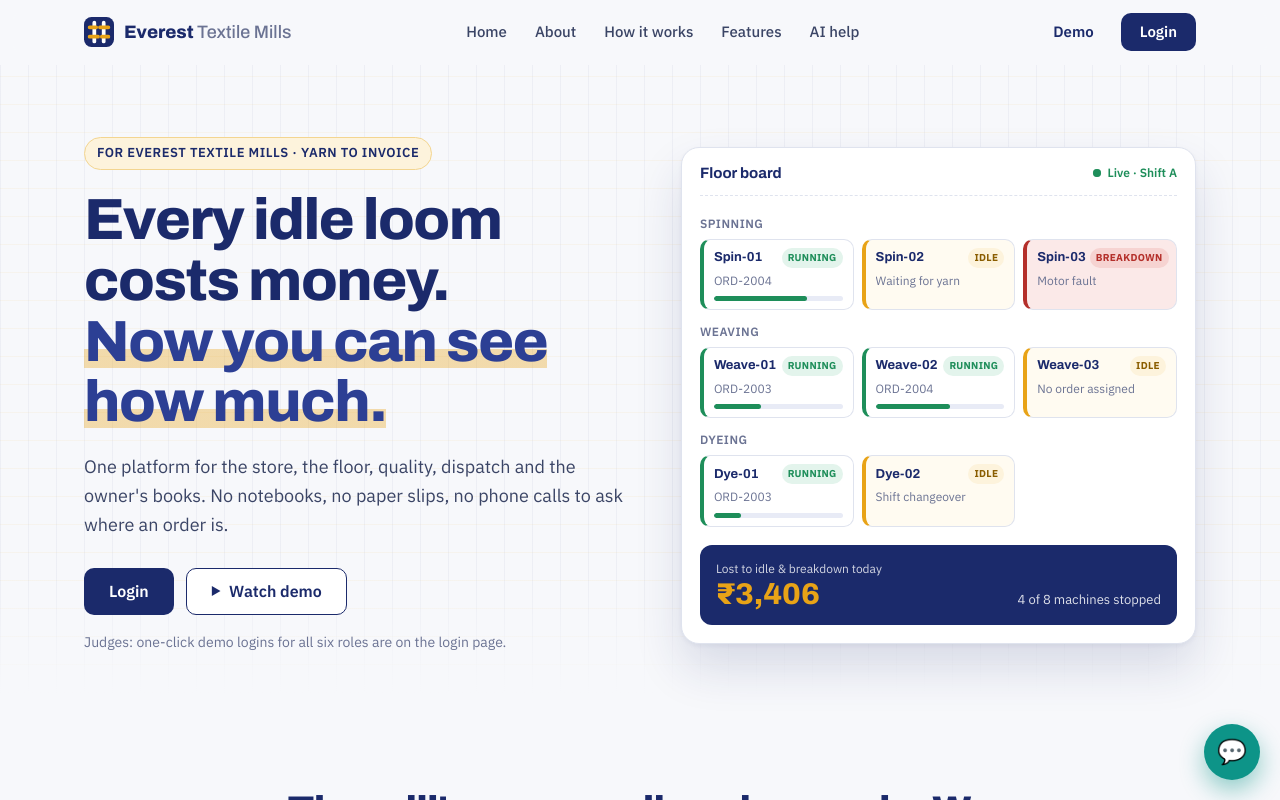
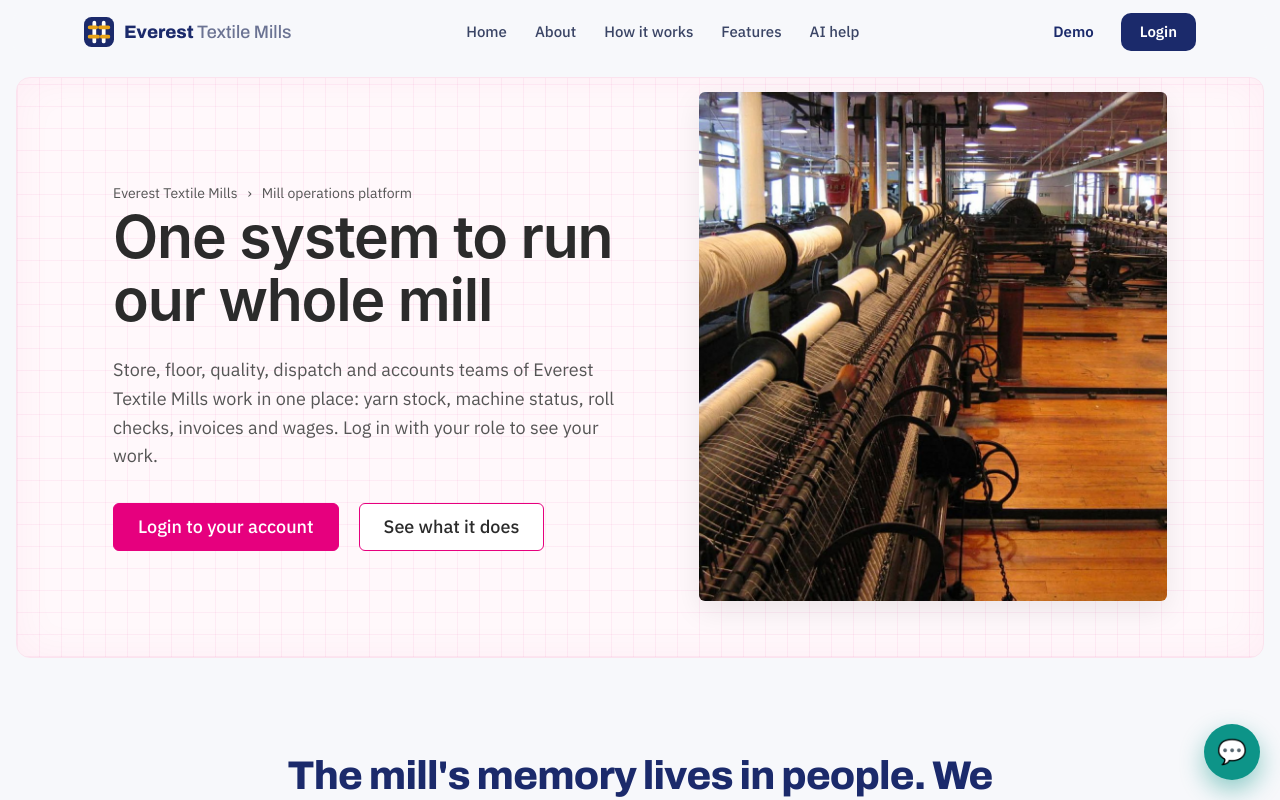
Before and after one commit to shubhamshubham66/Textile_Manufacturing_Platform, a React (Vite) app in the folder frontend/: page / in a window 1280 px wide. Shown: the top 800 px of the page. Built offline with nearby package versions, Linux system fonts and the light colour scheme.

Commit message:
Landing hero: mill-floor photo and single-company text

```diff
--- a/frontend/src/components/Hero.jsx
+++ b/frontend/src/components/Hero.jsx
@@ -1,127 +1,46 @@
-import { useEffect, useState } from "react";
-
-// Hero: the pitch on the left, a live-looking "floor board" on the right.
-// The floor board is the one animated moment on the page: the idle-loss counter
-// ticks up while machines sit idle — the product's unique point, shown not told.
-// Figures are illustrative demo values (they match the seeded demo data).
-
-const MACHINES = [
-  { name: "Spin-01", stage: "Spinning", status: "running", order: "ORD-2004", pct: 72 },
-  { name: "Spin-02", stage: "Spinning", status: "idle", note: "Waiting for yarn" },
-  { name: "Spin-03", stage: "Spinning", status: "breakdown", note: "Motor fault" },
-  { name: "Weave-01", stage: "Weaving", status: "running", order: "ORD-2003", pct: 37 },
-  { name: "Weave-02", stage: "Weaving", status: "running", order: "ORD-2004", pct: 58 },
-  { name: "Weave-03", stage: "Weaving", status: "idle", note: "No order assigned" },
-  { name: "Dye-01", stage: "Dyeing", status: "running", order: "ORD-2003", pct: 21 },
-  { name: "Dye-02", stage: "Dyeing", status: "idle", note: "Shift changeover" },
-];
-
-// ₹ per second lost by the idle/breakdown machines above (250+250+400+300 ₹/hr).
-const LOSS_PER_SEC = 1200 / 3600;
-const START_LOSS = 3404;
-
-function useTickingLoss() {
-  const [loss, setLoss] = useState(START_LOSS);
-  useEffect(() => {
-    if (window.matchMedia?.("(prefers-reduced-motion: reduce)").matches) return;
-    const t0 = Date.now();
-    const id = setInterval(() => {
-      setLoss(START_LOSS + ((Date.now() - t0) / 1000) * LOSS_PER_SEC);
-    }, 250);
-    return () => clearInterval(id);
-  }, []);
-  return loss;
-}
-
-function scrollTo(id) {
+// Hero: breadcrumb, headline, short pitch and two buttons on the left; a photo
+// of a mill floor on the right, inside a soft grid panel.
+function scrollTo(id, e) {
+  e.preventDefault();
   document.getElementById(id)?.scrollIntoView({ behavior: "smooth" });
 }
 
 export default function Hero() {
-  const loss = useTickingLoss();
-  const stopped = MACHINES.filter((m) => m.status !== "running").length;
+  return (
+    <section id="home" className="lp-phero">
+      <div className="lp-phero-panel">
+        <div className="lp-phero-copy">
+          <p className="lp-crumbs">
+            Everest Textile Mills <span aria-hidden>›</span> Mill operations platform
+          </p>
 
-  return (
-    <section id="home" className="lp-hero">
-      <div className="lp-hero-inner">
-        <div className="lp-hero-copy">
-          <p className="lp-kicker">For Everest Textile Mills · yarn to invoice</p>
-          <h1>
-            Every idle loom costs money.
-            <br />
-            <span>Now you can see how much.</span>
-          </h1>
-          <p className="lp-lead">
-            One platform for the store, the floor, quality, dispatch and the
-            owner&apos;s books. No notebooks, no paper slips, no phone calls to
-            ask where an order is.
+          <h1>One system to run our whole mill</h1>
+
+          <p className="lp-phero-lead">
+            Store, floor, quality, dispatch and accounts teams of Everest Textile
+            Mills work in one place: yarn stock, machine status, roll checks,
+            invoices and wages. Log in with your role to see your work.
           </p>
-          <div className="lp-hero-cta">
-            <a href="/login" className="lp-btn lp-btn-primary lp-btn-lg">
-              Login
+
+          <div className="lp-phero-cta">
+            <a href="/login" className="lp-pbtn lp-pbtn-solid">
+              Login to your account
             </a>
-            <a
-              href="#how"
-              className="lp-btn lp-btn-outline lp-btn-lg"
-              onClick={(e) => {
-                e.preventDefault();
-                scrollTo("how");
-              }}
-            >
-              <span className="lp-play" aria-hidden>▶</span> Watch demo
+            <a href="#features" className="lp-pbtn lp-pbtn-line" onClick={(e) => scrollTo("features", e)}>
+              See what it does
             </a>
           </div>
-          <p className="lp-hero-note">
-            Judges: one-click demo logins for all six roles are on the login page.
-          </p>
         </div>
 
-        <div className="lp-board" aria-label="Example floor board">
-          <div className="lp-board-head">
-            <span>Floor board</span>
-            <span className="lp-live">
-              <i /> Live · Shift A
-            </span>
-          </div>
-
-          {["Spinning", "Weaving", "Dyeing"].map((stage) => (
-            <div className="lp-board-row" key={stage}>
-              <span className="lp-board-stage">{stage}</span>
-              <div className="lp-board-tiles">
-                {MACHINES.filter((m) => m.stage === stage).map((m) => (
-                  <div className={`lp-tile is-${m.status}`} key={m.name}>
-                    <div className="lp-tile-top">
-                      <b>{m.name}</b>
-                      <span className="lp-status">{m.status}</span>
-                    </div>
-                    {m.status === "running" ? (
-                      <>
-                        <span className="lp-tile-sub">{m.order}</span>
-                        <span className="lp-bar">
-                          <span style={{ width: `${m.pct}%` }} />
-                        </span>
-                      </>
-                    ) : (
-                      <span className="lp-tile-sub">{m.note}</span>
-                    )}
-                  </div>
-                ))}
-              </div>
-            </div>
-          ))}
-
-          <div className="lp-board-loss">
-            <div>
-              <span className="lp-loss-label">Lost to idle &amp; breakdown today</span>
-              <span className="lp-loss-value">
-                ₹{Math.floor(loss).toLocaleString("en-IN")}
-              </span>
-            </div>
-            <span className="lp-loss-meta">
-              {stopped} of {MACHINES.length} machines stopped
-            </span>
-          </div>
-        </div>
+        <figure className="lp-phero-media">
+          <img
+            src="/images/mill-floor.jpg"
+            alt="Spinning machines with rows of white yarn bobbins on a mill floor"
+            width="1400"
+            height="1050"
+            loading="eager"
+          />
+        </figure>
       </div>
     </section>
   );
--- a/frontend/src/landing.css
+++ b/frontend/src/landing.css
@@ -923,3 +923,95 @@
   }
   html { scroll-behavior: auto; }
 }
+
+/* ---------- Photo hero (soft grid panel + mill photo) ---------- */
+.lp-phero {
+  --lp-pink: #e6007e;
+  --lp-pink-dark: #c2006a;
+  padding: 12px 16px 0;
+}
+.lp-phero-panel {
+  max-width: 1460px;
+  margin: 0 auto;
+  border-radius: 14px;
+  border: 1px solid #fbe3ee;
+  background-color: #fff8fb;
+  background-image:
+    repeating-linear-gradient(90deg, rgba(230, 0, 126, 0.05) 0 1px, transparent 1px 22px),
+    repeating-linear-gradient(0deg, rgba(230, 0, 126, 0.05) 0 1px, transparent 1px 22px);
+  box-shadow: inset 0 0 40px rgba(230, 0, 126, 0.05);
+  padding: 14px 96px 56px;
+  display: grid;
+  grid-template-columns: 1.1fr 1fr;
+  gap: 72px;
+  align-items: center;
+}
+.lp-phero-copy { padding-top: 40px; }
+.lp-crumbs {
+  display: flex;
+  flex-wrap: wrap;
+  align-items: center;
+  gap: 10px;
+  font-size: 14px;
+  color: #555;
+  margin-bottom: 18px;
+}
+.lp-crumbs a:hover { color: var(--lp-pink); }
+.lp-crumbs [aria-current] { color: #333; }
+.lp-phero h1 {
+  font-family: "Inter", var(--lp-display);
+  font-size: clamp(36px, 4.6vw, 64px);
+  font-weight: 600;
+  line-height: 1.08;
+  letter-spacing: -0.02em;
+  color: #2b2b2b;
+  margin: 0 0 24px;
+}
+.lp-phero-lead {
+  font-size: 18px;
+  line-height: 1.6;
+  color: #555;
+  max-width: 36em;
+}
+.lp-phero-cta { display: flex; flex-wrap: wrap; gap: 20px; margin-top: 32px; }
+.lp-pbtn {
+  display: inline-flex;
+  align-items: center;
+  justify-content: center;
+  padding: 12px 24px;
+  border-radius: 6px;
+  font: 500 18px/1.2 var(--lp-body);
+  border: 1.5px solid var(--lp-pink);
+  transition: background 0.15s, color 0.15s;
+}
+.lp-pbtn-solid { background: var(--lp-pink); color: #fff; }
+.lp-pbtn-solid:hover { background: var(--lp-pink-dark); border-color: var(--lp-pink-dark); }
+.lp-pbtn-line { background: #fff; color: #2b2b2b; }
+.lp-pbtn-line:hover { background: #fde7f2; }
+.lp-phero-media { margin: 0; }
+.lp-phero-media img {
+  display: block;
+  width: 100%;
+  height: auto;
+  aspect-ratio: 507 / 552;
+  object-fit: cover;
+  object-position: 30% 50%;
+  border-radius: 6px;
+  box-shadow: 0 10px 30px rgba(0, 0, 0, 0.08);
+}
+
+@media (max-width: 1100px) {
+  .lp-phero-panel { padding: 14px 40px 48px; gap: 40px; }
+}
+@media (max-width: 860px) {
+  .lp-phero-panel { grid-template-columns: 1fr; padding: 8px 20px 28px; gap: 28px; }
+  .lp-phero-copy { padding-top: 20px; }
+  .lp-phero-media img { aspect-ratio: 4 / 3; }
+}
+@media (max-width: 640px) {
+  .lp-phero { padding: 8px 8px 0; }
+  .lp-phero-panel { padding: 4px 16px 20px; }
+  .lp-phero-lead { font-size: 16.5px; }
+  .lp-phero-cta { gap: 12px; }
+  .lp-pbtn { flex: 1 1 auto; font-size: 16px; }
+}
```
Also changed, not shown: frontend/public/images/mill-floor.jpg (added), 1 other file (tests, documents, lock files or other folders).
